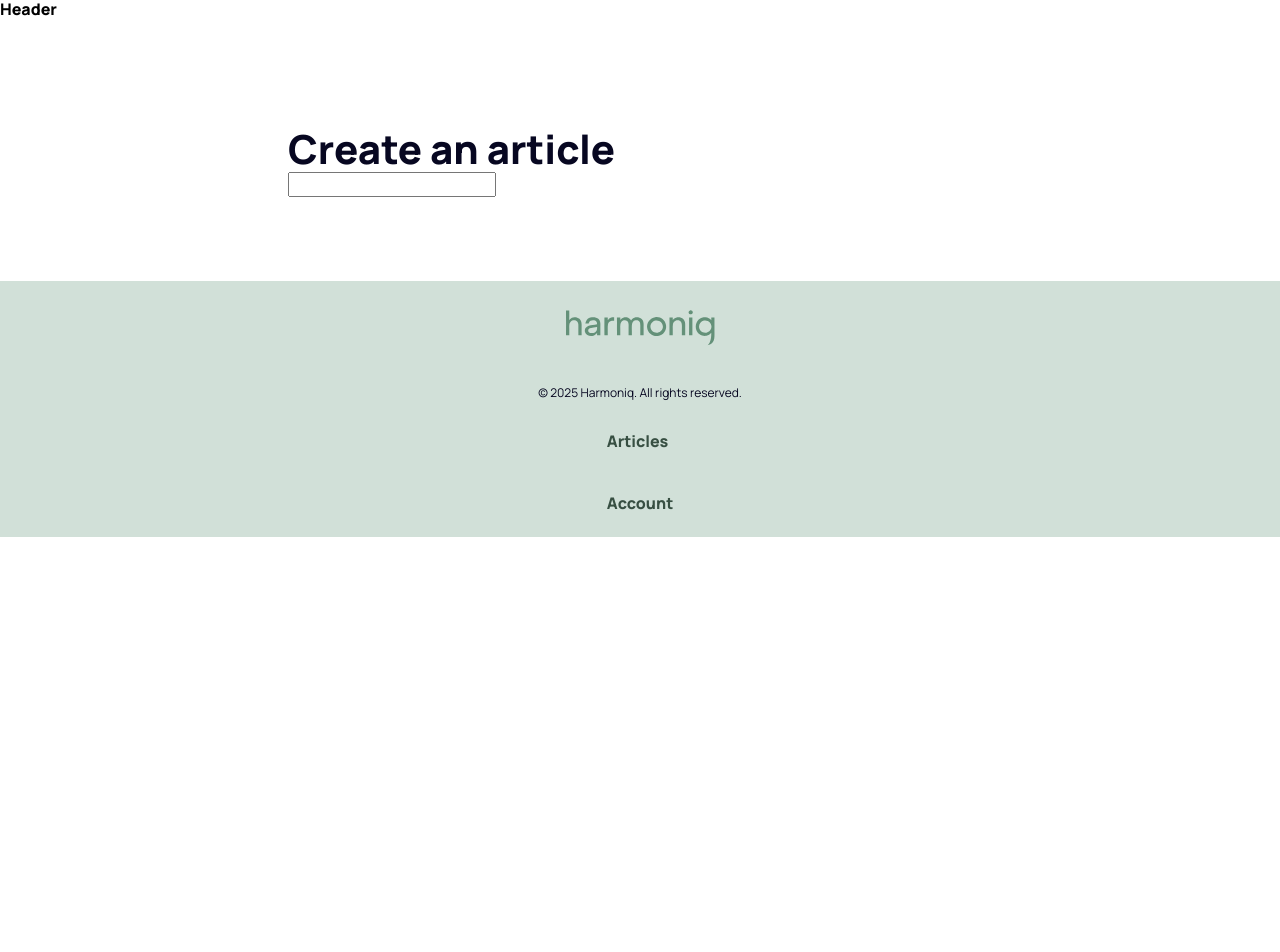
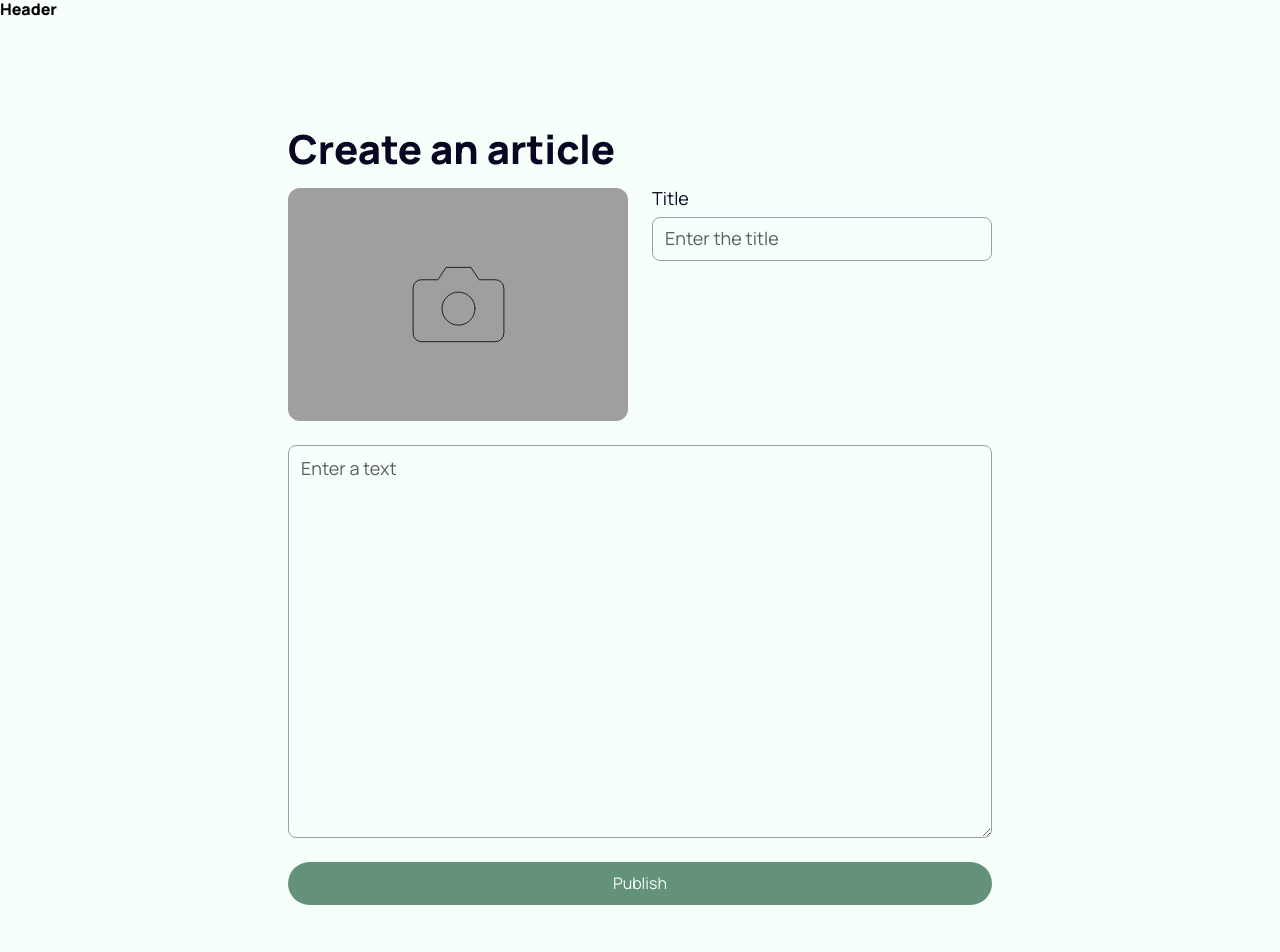
Before and after one commit to StasSkv/harmoniq-app-frontend, a React (Vite) app: page /create in a window 1280 px wide. Shown: the top 952 px of the page. Before the commit the page ends 800 px from the top, so only its background shows below. Built offline with nearby package versions, Linux system fonts and the light colour scheme.

Commit message:
createPage

```diff
--- a/package.json
+++ b/package.json
@@ -19,6 +19,7 @@
     "modern-normalize": "^3.0.1",
     "react": "^19.1.0",
     "react-dom": "^19.1.0",
+    "react-icons": "^5.5.0",
     "react-modal": "^3.16.3",
     "react-redux": "^9.2.0",
     "react-router-dom": "^7.7.0",
--- a/src/components/AddArticleForm/AddArticleForm.jsx
+++ b/src/components/AddArticleForm/AddArticleForm.jsx
@@ -1,20 +1,99 @@
-import { Formik } from 'formik';
 import s from './AddArticleForm.module.css';
+import { FiCamera } from 'react-icons/fi';
+import { Formik, Form, Field, ErrorMessage } from 'formik';
+import { useState } from 'react';
 
 export const AddArticleForm = () => {
+  const [preview, setPreview] = useState(null);
+
+  const handleSubmit = (values) => {
+    console.log(values);
+  };
+
   return (
-    <Formik initialValues={{ title: '', description: '', content: '' }}>
-      {({ values, handleChange, handleSubmit }) => (
-        <form onSubmit={handleSubmit}>
-          <input
-            type="text"
-            className={s.input}
-            name="title"
-            value={values.title}
-            onChange={handleChange}
-          />
-        </form>
-      )}
+    <Formik
+      initialValues={{ title: '', desc: '', content: '', photo: null }}
+      onSubmit={handleSubmit}
+    >
+      {({ setFieldValue }) => {
+        const handleFileChange = (e) => {
+          const file = e.currentTarget.files[0];
+          setFieldValue('photo', file);
+          if (file) {
+            setPreview(URL.createObjectURL(file));
+          } else {
+            setPreview(null);
+          }
+        };
+        return (
+          <Form className={s.form}>
+            {preview ? (
+              <div className={s.previewContainerDesktop}>
+                <img src={preview} alt="Preview" className={s.previewImage} />
+              </div>
+            ) : (
+              <label htmlFor="photo" className={s.uploadBoxDesktop}>
+                <FiCamera strokeWidth={0.4} color="#070707" size={99} className={s.icon} />
+                <input
+                  id="photo"
+                  name="photo"
+                  type="file"
+                  accept="image/*"
+                  onChange={handleFileChange}
+                  className={s.input}
+                />
+              </label>
+            )}
+            <ErrorMessage name="photo" component="div" className={s.errorDesktop} />
+
+            <div className={s.uploadInputContainer}>
+              <div className={s.uploadContainer}>
+                {preview ? (
+                  <div className={s.previewContainerMobile}>
+                    <img src={preview} alt="Preview" className={s.previewImage} />
+                  </div>
+                ) : (
+                  <label htmlFor="photo" className={s.uploadBox}>
+                    <FiCamera strokeWidth={0.4} color="#070707" size={99} className={s.icon} />
+                    <input
+                      id="photo"
+                      name="photo"
+                      type="file"
+                      accept="image/*"
+                      onChange={handleFileChange}
+                      className={s.input}
+                    />
+                  </label>
+                )}
+                <ErrorMessage name="photo" component="div" className={s.errorMobile} />
+
+                <div className={s.inputBox}>
+                  <label htmlFor="title" className={s.title}>
+                    Title
+                  </label>
+                  <Field
+                    className={s.inputText}
+                    name="title"
+                    type="text"
+                    placeholder="Enter the title"
+                  />
+                </div>
+              </div>
+              <ErrorMessage name="title" component="div" className={s.error} />
+
+              <Field
+                className={s.inputTextArea}
+                name="content"
+                as="textarea"
+                placeholder="Enter a text"
+              />
+              <button type="submit" className={s.btn}>
+                Publish
+              </button>
+            </div>
+          </Form>
+        );
+      }}
     </Formik>
   );
 };
--- a/src/components/AddArticleForm/AddArticleForm.module.css
+++ b/src/components/AddArticleForm/AddArticleForm.module.css
@@ -0,0 +1,205 @@
+.form {
+  display: flex;
+  flex-direction: column;
+  align-items: center;
+  justify-content: center;
+  width: 100%;
+  gap: 24px;
+}
+
+@media only screen and (min-width: 1440px) {
+  .form {
+    flex-direction: row-reverse;
+    align-items: start;
+  }
+}
+
+.uploadInputContainer {
+  display: flex;
+  flex-direction: column;
+  align-items: center;
+  justify-content: center;
+  gap: 24px;
+  width: 100%;
+}
+
+.uploadContainer {
+  display: flex;
+  flex-direction: column;
+  align-items: center;
+  justify-content: center;
+  gap: 24px;
+  width: 100%;
+}
+
+@media only screen and (min-width: 768px) {
+  .uploadContainer {
+    flex-direction: row;
+    align-items: start;
+  }
+}
+
+.uploadBox {
+  display: flex;
+  align-items: center;
+  justify-content: center;
+  position: relative;
+  width: 100%;
+  height: 233px;
+  border: none;
+  border-radius: 12px;
+  background-color: var(--gray-light);
+  cursor: pointer;
+  overflow: hidden;
+}
+
+.uploadBoxDesktop {
+  display: none;
+}
+
+@media only screen and (min-width: 1440px) {
+  .uploadBoxDesktop {
+    display: flex;
+    align-items: center;
+    justify-content: center;
+    position: relative;
+    width: 391px;
+    height: 233px;
+    border: none;
+    border-radius: 12px;
+    background-color: var(--gray-light);
+    cursor: pointer;
+    overflow: hidden;
+    flex-shrink: 0;
+    margin-top: 29px;
+  }
+}
+
+@media only screen and (min-width: 1440px) {
+  .uploadBox {
+    display: none;
+  }
+}
+
+.icon {
+  stroke-width: 0.2;
+  color: var(--black);
+  size: 99;
+}
+
+.inputBox {
+  width: 100%;
+}
+
+.title {
+  font-weight: var(--font-weight-regular);
+  font-size: 18px;
+  color: var(--black);
+  display: flex;
+  align-items: center;
+  justify-content: space-between;
+  margin-bottom: 8px;
+}
+
+.input {
+  position: absolute;
+  opacity: 0;
+  width: 100%;
+  height: 100%;
+  cursor: pointer;
+}
+
+.inputText {
+  width: 100%;
+  border: 1px solid var(--gray-light);
+  border-radius: 8px;
+  background-color: var(--white);
+  padding: 12px;
+}
+
+.inputText::placeholder {
+  font-size: 18px;
+  color: var(--gray);
+}
+
+.inputTextArea {
+  width: 100%;
+  height: 393px;
+  border: 1px solid var(--gray-light);
+  border-radius: 8px;
+  background-color: var(--white);
+  padding: 12px;
+}
+
+.inputTextArea::placeholder {
+  font-size: 18px;
+  color: var(--gray);
+}
+
+.btn {
+  width: 100%;
+  border-radius: 64px;
+  padding: 12px 16px;
+  background-color: var(--green);
+  color: var(--white);
+  border: none;
+  font-size: 16px;
+}
+
+.previewContainerDesktop {
+  display: none;
+}
+
+@media only screen and (min-width: 1440px) {
+  .previewContainerDesktop {
+    display: block;
+    width: 391px;
+    flex-shrink: 0;
+    border-radius: 12px;
+    overflow: hidden;
+    margin-top: 29px;
+  }
+}
+
+.previewContainerMobile {
+  width: 100%;
+  border-radius: 12px;
+  overflow: hidden;
+}
+
+@media only screen and (min-width: 768px) {
+  .previewContainerMobile {
+    width: 340px;
+    flex-shrink: 0;
+  }
+}
+
+@media only screen and (min-width: 1440px) {
+  .previewContainerMobile {
+    display: none;
+  }
+}
+
+.previewImage {
+  width: 100%;
+}
+
+.errorDesktop {
+  display: none;
+}
+
+@media only screen and (min-width: 1440px) {
+  .errorDesktop {
+    display: block;
+  }
+}
+
+.errorMobile {
+  display: block;
+}
+
+@media only screen and (max-width: 1439px) {
+  .errorMobile {
+    display: none;
+  }
+}
--- a/src/pages/CreateArticlePage/CreateArticlePage.module.css
+++ b/src/pages/CreateArticlePage/CreateArticlePage.module.css
@@ -7,4 +7,5 @@
   font-size: 40px;
   font-weight: var(--font-weight-bold);
   color: var(--black);
+  margin-bottom: 16px;
 }
--- a/src/styles/index.css
+++ b/src/styles/index.css
@@ -12,6 +12,7 @@
 html {
   font-family: var(--font-primary);
   font-weight: var(--font-weight-bold);
+  background-color: var(--white);
   scroll-behavior: smooth;
 }
 
```
Also changed, not shown: 1 other file (tests, documents, lock files or other folders).
